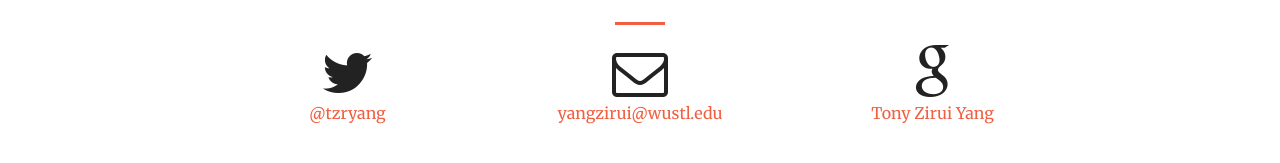
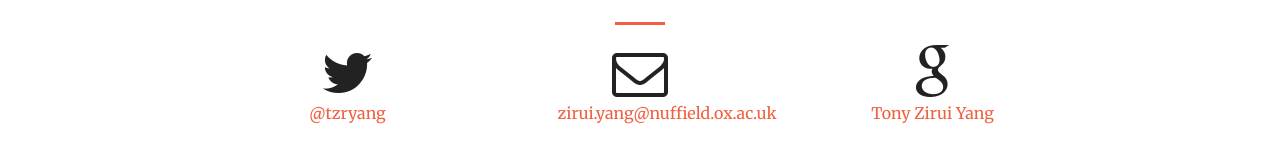
Before and after one commit to tonyhsfz/website, a Jekyll site: the page built from index.html, in a window 1280 px wide and 900 px high, scrolled down 4099 px. Shown: the part 655-818 px from the top of the window. Built offline with Jekyll 4.4.1, drawn with Linux system fonts in a browser that asks for light colours.

Commit message:
Update contact.html

```diff
--- a/_includes/contact.html
+++ b/_includes/contact.html
@@ -12,9 +12,9 @@
             </a>
         </div>
         <div class="col-lg-2 col-lg-offset-1 text-center">
-            <a href="mailto:yangzirui@wustl.edu">
+            <a href="mailto:zirui.yang@nuffield.ox.ac.uk">
             <i class="fa fa-envelope-o fa-3x wow bounceIn" data-wow-delay=".1s"></i>
-                <p>yangzirui@wustl.edu</p>
+                <p>zirui.yang@nuffield.ox.ac.uk</p>
             </a>
         </div>
         <div class="col-lg-2 col-lg-offset-1 text-center">
```
